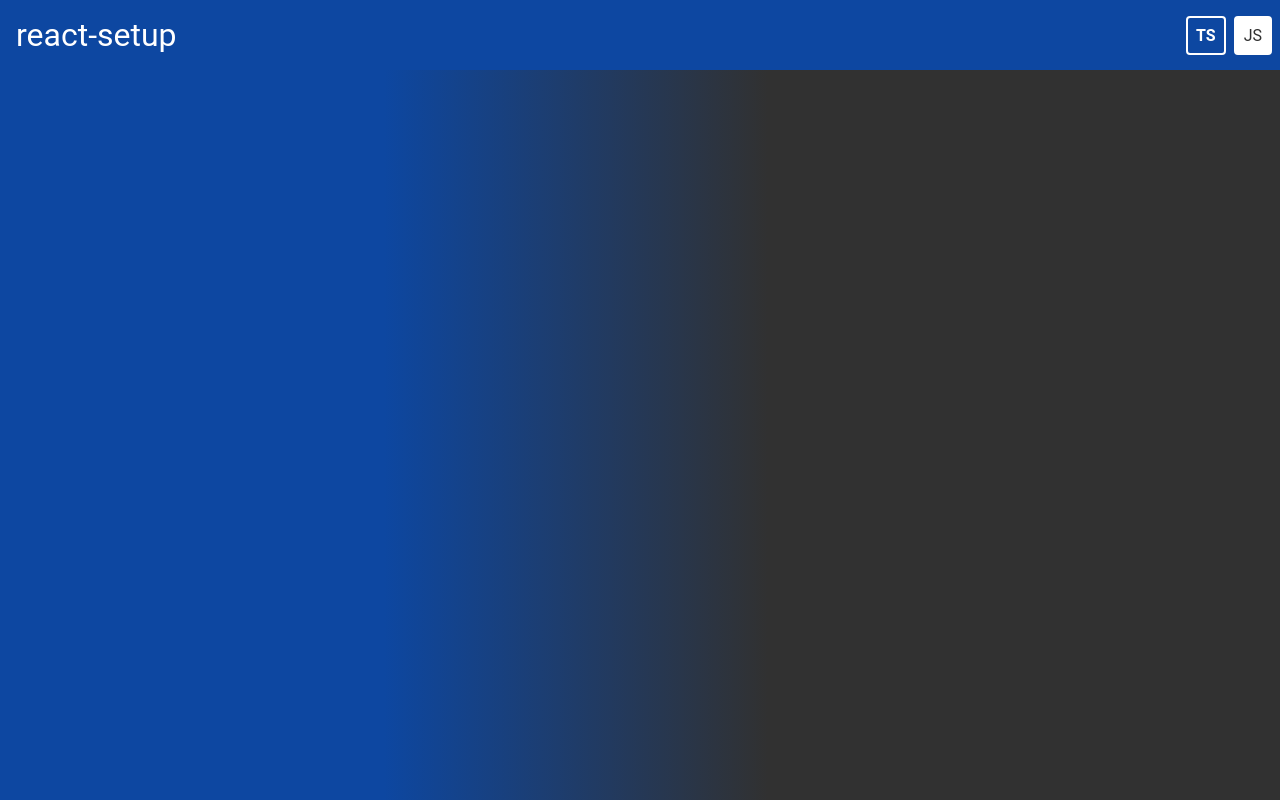
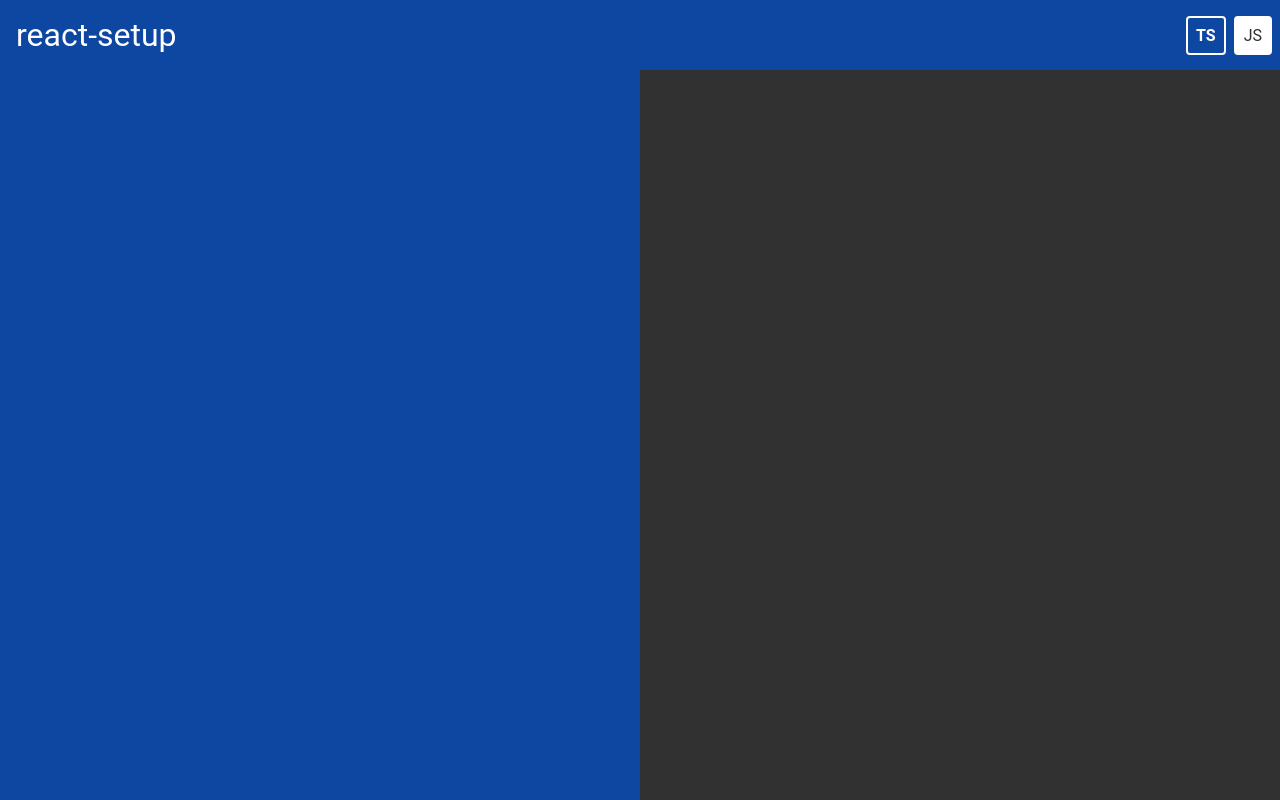
Before and after one commit to cl4pper/react-setup, a React app: page / in a window 1280 px wide. Built offline with nearby package versions, Linux system fonts and the light colour scheme; the HTML template or start-up script is replaced by a standard one.

Commit message:
feat: remove display from App style

```diff
--- a/src/App.scss
+++ b/src/App.scss
@@ -7,8 +7,5 @@ body {
 	width: 100%;
 	height: 100vh;
 	display: flex;
-	flex-direction: column;
-	align-items: center;
-	justify-content: center;
-	background: linear-gradient(90deg, $color-primary-dark 30%, $color-dark 60%);
+	background: linear-gradient(90deg, $color-primary-dark 50%, $color-dark 50%);
 }
```
